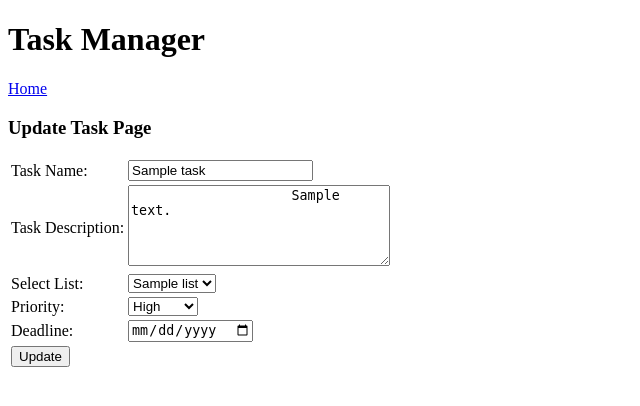
After one commit to fullstackstan/task-manager, a PHP site: page /task-manager/update-task.php?task_id=1 in a window 1280 px wide. The commit adds this page. Shown: the top 406 px of the page, without its empty margins (0-640 px from the left). Run offline with PHP 8.4, Linux system fonts and the light colour scheme; tables that the repository leaves empty or names only in its code hold one stand-in row (values such as "Sample post").

Commit message:
added update ability

```diff
--- /dev/null
+++ b/update-task.php
@@ -0,0 +1,216 @@
+<?php
+//include constants
+include('config/constants.php');
+
+//check task_id in url
+if(isset($_GET['task_id'])){
+    //get values from db
+    $task_id = $_GET['task_id'];
+
+    //connect db
+    $conn = mysqli_connect(LOCALHOST,DB_USERNAME,DB_PASSWORD) or die(mysqli_error());
+
+    //select db
+    $db_select = mysqli_select_db($conn, DB_NAME) or die(mysqli_error());
+
+    //query to get the details of task
+    $sql = "SELECT * FROM tbl_tasks WHERE task_id=$task_id";
+
+    //execute query
+    $res = mysqli_query($conn,$sql);
+
+    //check if query successful
+    if($res==true){
+        //query executed
+        $row =mysqli_fetch_assoc($res);
+
+        //get individual values
+        $task_name = $row['task_name'];
+        $task_description = $row['task_description'];
+        $list_id = $row['list_id'];
+        $priority = $row['priority'];
+        $deadline = $row['deadline'];
+    } else {
+        //query failed
+    }
+}else {
+    //redirect to home
+    header('location:'.SITEURL);
+}
+
+?>
+
+<!DOCTYPE html>
+<html lang="en">
+<head>
+    <meta charset="UTF-8">
+    <meta http-equiv="X-UA-Compatible" content="IE=edge">
+    <meta name="viewport" content="width=device-width, initial-scale=1.0">
+    <title>Task Manager with PHP and MySQL</title>
+</head>
+<body>
+    <h1>Task Manager</h1>
+
+    <p>
+    <a href="<?php echo SITEURL; ?>">Home</a>
+    </p>
+
+    <h3>Update Task Page</h3>
+
+    <p>
+        <?php
+        if(isset($_SESSION['update_fail'])){
+            echo $_SESSION['update_fail'];
+            unset($_SESSION['update_fail']);
+        }
+
+        ?>
+    </p>
+
+    <form action="" method="POST">
+        <table>
+            <tr>
+                <td>Task Name: </td>
+                <td><input type="text" name="task_name" value="<?php echo $task_name; ?>" required="required"></td>
+            </tr>
+
+            <tr>
+                <td>Task Description: </td>
+                <td>
+                    <textarea name="task_description" id="" cols="30" rows="5">
+                    <?php echo $task_description; ?>
+                    </textarea>
+                </td>
+            </tr>
+
+            <tr>
+                <td>Select List: </td>
+                <td>
+                    <select name="list_id" id="">
+
+                    <?php
+                    //conncet db again
+                    $conn2 = mysqli_connect(LOCALHOST,DB_USERNAME,DB_PASSWORD) or die(mysqli_error());
+
+                    //select db again
+                    $db_select2 = mysqli_select_db($conn2,DB_NAME) or die(mysqli_error());
+
+                    //query to get lists
+                    $sql2 ="SELECT * FROM tbl_lists";
+
+                    //execute query
+                    $res2 = mysqli_query($conn2,$sql2);
+
+                    //check query success
+                    if($res2==true){
+                        //query success, display the lists
+                        //count rows
+                        $count_rows2 = mysqli_num_rows($res2);
+
+                        //check list size
+                        if($count_rows2>0){
+                            //lists are added
+                            while($row2=mysqli_fetch_assoc($res2)){
+                                //get individual value
+                                $list_id_db = $row2['list_id'];
+                                $list_name = $row2['list_name'];
+                                ?>
+
+                                <option  <?php if($list_id_db==$list_id){echo "selected='selected'";} ?> value="<?php echo $list_id_db; ?>"><?php echo $list_name; ?></option>
+
+                                <?php
+                            }
+                        } else {
+                            //display none as option
+                        ?>
+                        <option <?php if($list_id==0){echo "selected='selected'";} ?>value="0">None</option>
+                        <?php
+                        }
+                    } else {
+                        //query failed
+
+                    }
+
+                    ?>
+
+
+                    </select>
+                </td>
+            </tr>
+
+            <tr>
+                <td>Priority: </td>
+                <td>
+                    <select name="priority" id="">
+                        <option <?php if($priority=="High") {echo "selected='selected'";} ?> value="High">High</option>
+                        <option <?php if($priority=="Medium") {echo "selected='selected'";} ?> value="Medium">Medium</option>
+                        <option <?php if($priority=="Low") {echo "selected='selected'";} ?> value="Low">Low</option>
+                    </select>
+                </td>
+            </tr>
+
+            <tr>
+                <td>Deadline: </td>
+                <td><input type="date" name="deadline" value="<?php echo $deadline; ?>" /></td>
+            </tr>
+
+            <tr>
+                <td><input type="submit" name="submit" value="Update"></td>
+            </tr>
+        </table>
+    </form>
+</body>
+</html>
+
+<?php
+
+    //check if the button is clicked
+    if(isset($_POST['submit'])){
+        // echo "Clicked";
+        //get values from form
+        $task_name =  $_POST['task_name'];
+        $task_description =  $_POST['task_description'];
+        $list_id =  $_POST['list_id'];
+        $priority =  $_POST['priority'];
+        $deadline =  $_POST['deadline'];
+
+        //connection 3
+        $conn3 = mysqli_connect(LOCALHOST,DB_USERNAME,DB_PASSWORD) or die(mysqli_error());
+
+        //select db
+        $db_select3 = mysqli_select_db($conn3,DB_NAME) or die(mysqli_error());
+
+        //create query
+        $sql3 = "UPDATE tbl_tasks SET
+            task_name = '$task_name',
+            task_description = '$task_description',
+            list_id = '$list_id',
+            priority = '$priority',
+            deadline = '$deadline'
+            WHERE
+            task_id=$task_id
+        ";
+
+        //execute query
+        $res3 = mysqli_query($conn3,$sql3);
+
+        //check query success
+        if($res3==true){
+            //query execute and task updated
+            $_SESSION['update'] = "Task Updated Successfully";
+
+            //redirect home
+            header('location:'.SITEURL);
+
+        } else {
+            //failed to update
+            $_SESSION['update_fail'] = "Task Failed to Update";
+
+             //redirect to update
+             header('location:'.SITEURL.'update-task.php?task_id='.$task_id);
+        }
+
+
+    }
+
+?>
```
Also changed, not shown: delete-task.php (added, +43 -0 lines), index.php (+16 -2 lines).
